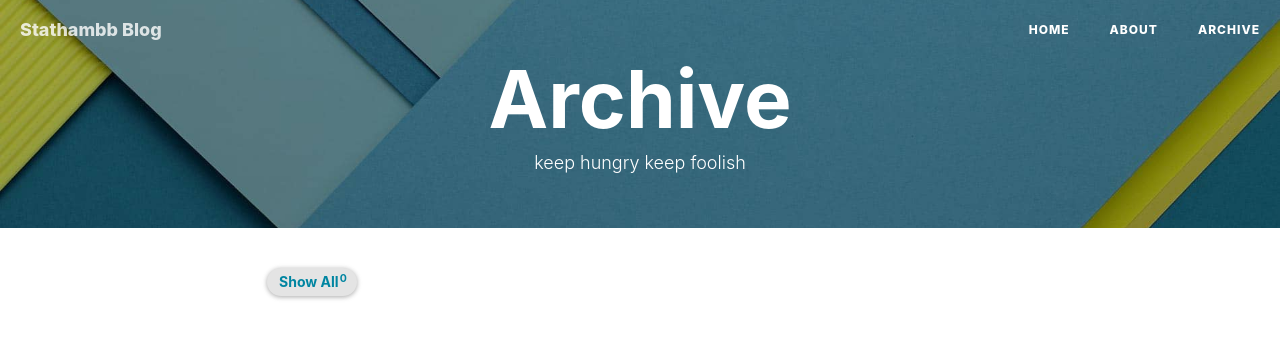
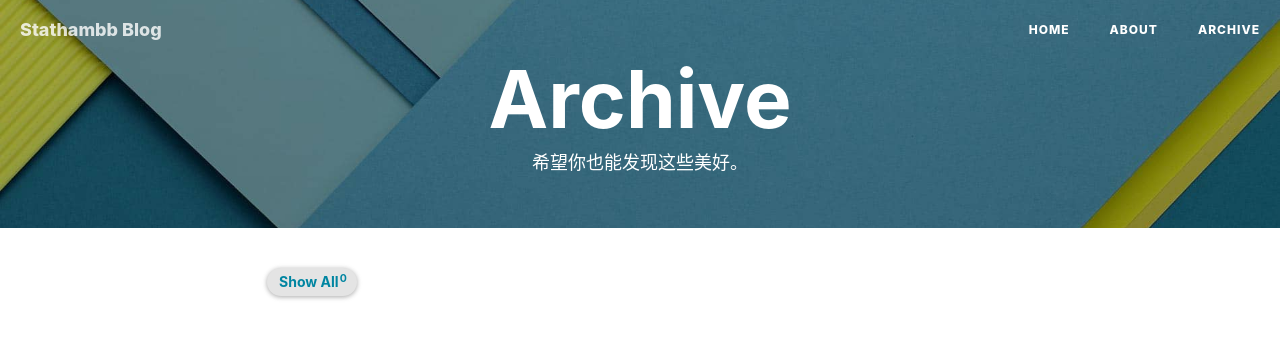
Before and after one commit to Stathambb/stathambb.github.com, a Jekyll site: the page built from archive.html, in a window 1280 px wide. Shown: the top 343 px of the page. Built offline with Jekyll 4.4.1, drawn with Linux system fonts in a browser that asks for light colours; nearby versions of some CDN libraries; comment, search, counter and statistics services are not loaded.

Commit message:
Basic_completion

```diff
--- a/about.html
+++ b/about.html
@@ -1,7 +1,7 @@
 ---
 layout: page
 title: "About"
-description: "Beauty"
+description: "Beauty."
 header-img: "img/about-bg.jpg"
 multilingual: true
 ---
--- a/archive.html
+++ b/archive.html
@@ -1,7 +1,7 @@
 ---
 title: Archive
 layout: default
-description: keep hungry keep foolish
+description: 希望你也能发现这些美好。
 header-img: "img/tag-bg.jpg"
 ---
 
```
